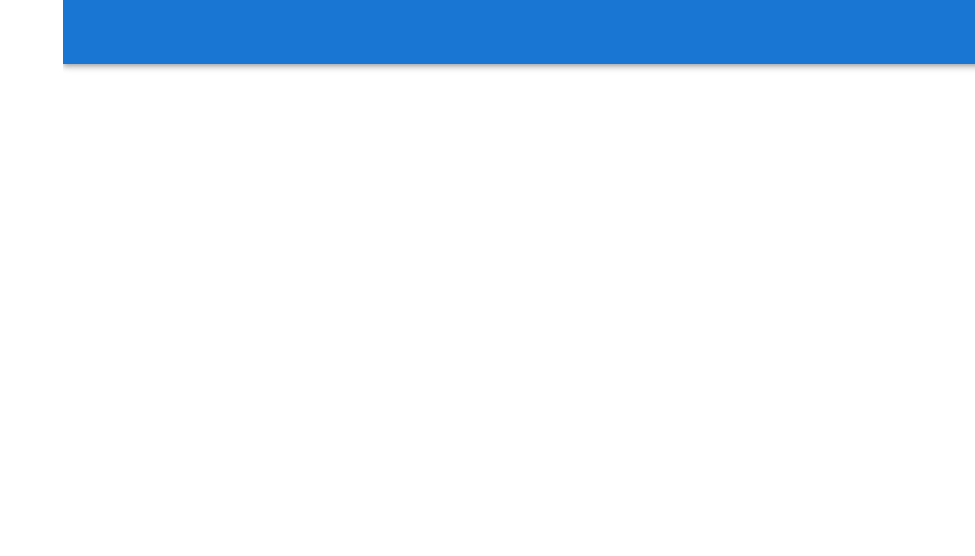
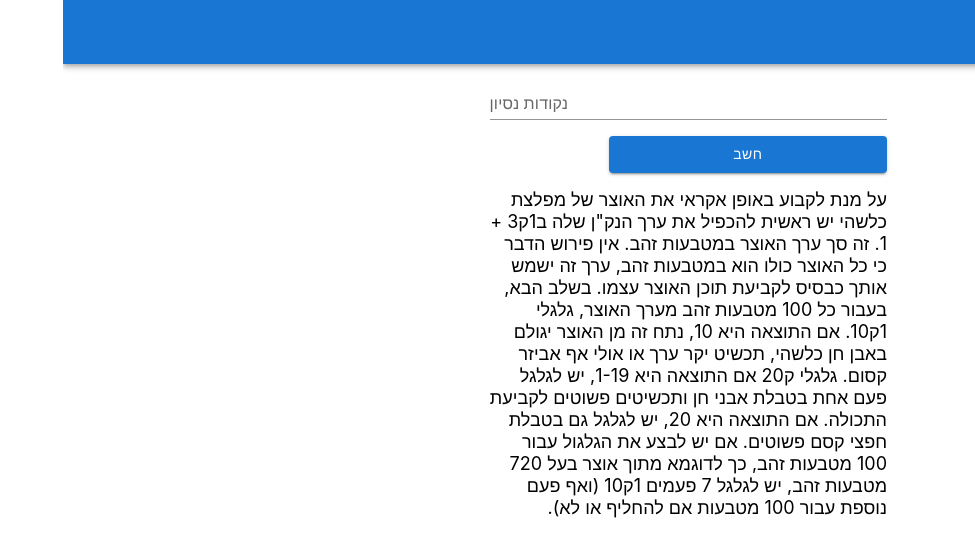
Before and after one commit to itaiag/swordsAndWizardry, a React (Create React App) app: page /treasure in a window 1280 px wide. Shown: the top 556 px of the page, without its empty margins (305-1280 px from the left). Built offline with nearby package versions, Linux system fonts and the light colour scheme.

Commit message:
Centering the treasure view

```diff
--- /dev/null
+++ b/src/Components/TreasureView/TreasureView.css
@@ -0,0 +1,29 @@
+/* html, body {
+    height: 100%;
+    margin: 0;
+    display: flex;
+    justify-content: center;
+    align-items: center;
+}
+ */
+.treasure-view {
+    font-size: medium;
+}
+
+/* For desktop */
+@media (min-width: 1000px) {
+    .treasure-view {
+        /* Adjustments for larger screens can go here */
+        font-size: large;
+        height: 100%;
+        margin: 0;
+        display: block;
+        justify-content: center;
+        align-items: center;
+
+        /* Optional: Set a max-width for .treasure-view and margin auto for horizontal centering */
+        max-width: 30%; /* Adjust based on your design */
+        margin: auto;
+
+    }
+}
--- a/src/Components/TreasureView/TreasureView.tsx
+++ b/src/Components/TreasureView/TreasureView.tsx
@@ -5,6 +5,7 @@ import { Button } from '@mui/material';
 import TreasureTable from './TreasureTable';
 import { calculateItems } from './Calculator'
 import { Item } from './Item'
+import './TreasureView.css';
 
 export default function TreasureView() {
     const [textFieldValue, setTextFieldValue] = useState('');
@@ -27,6 +28,7 @@ export default function TreasureView() {
 
     return (
         <Box
+            className='treasure-view'
             component="form"
             sx={{
                 '& > :not(style)': { m: 1, width: '35ch' },
```
